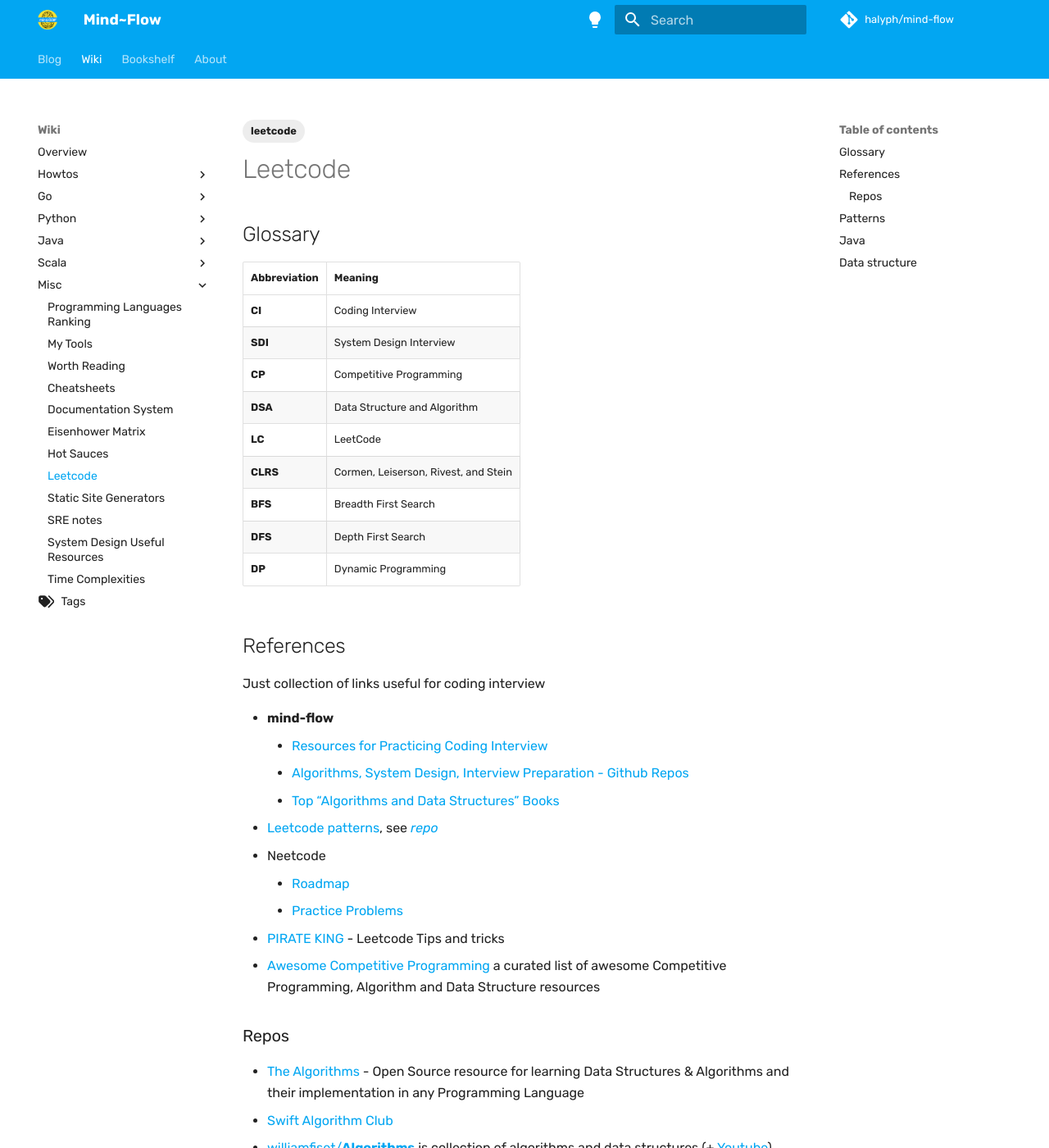
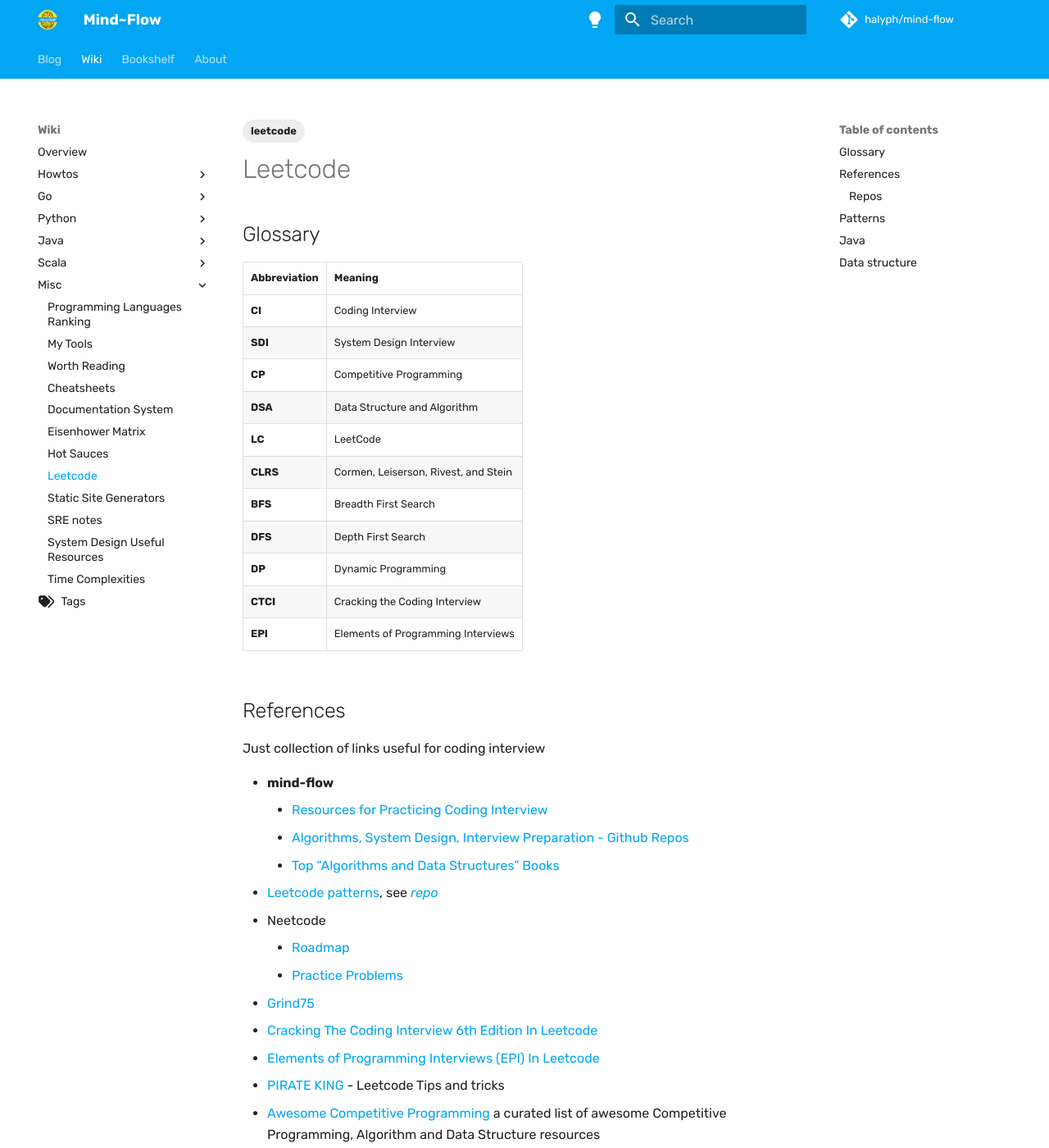
Before and after one commit to halyph/mind-flow, an MkDocs documentation site: the page built from docs/wiki/misc/leetcode.md, in a window 1280 px wide and 1400 px high. Shown: the whole window at 82% size. Built offline with MkDocs 1.6.1 and Material for MkDocs 9.7.7, drawn with Linux system fonts in a browser that asks for light colours; some web fonts are replaced; comment, search, counter and statistics services are not loaded.

Commit message:
upd leetcode.md

```diff
--- a/docs/wiki/misc/leetcode.md
+++ b/docs/wiki/misc/leetcode.md
@@ -9,15 +9,17 @@ tags:
 
 Abbreviation | Meaning |
 -|-
-**CI**  | Coding Interview
-**SDI** | System Design Interview
-**CP**  | Competitive Programming
-**DSA** | Data Structure and Algorithm
-**LC**  | LeetCode
+**CI**   | Coding Interview
+**SDI**  | System Design Interview
+**CP**   | Competitive Programming
+**DSA**  | Data Structure and Algorithm
+**LC**   | LeetCode
 **CLRS** | Cormen, Leiserson, Rivest, and Stein
-**BFS** | Breadth First Search
-**DFS** | Depth First Search
-**DP**  | Dynamic Programming
+**BFS**  | Breadth First Search
+**DFS**  | Depth First Search
+**DP**   | Dynamic Programming
+**CTCI** | Cracking the Coding Interview
+**EPI**  | Elements of Programming Interviews
 
 ## References
 
@@ -31,6 +33,9 @@ Just collection of links useful for coding interview
 - Neetcode
   - [Roadmap](https://neetcode.io/roadmap)
   - [Practice Problems](https://neetcode.io/practice)
+- [Grind75](https://www.techinterviewhandbook.org/grind75)
+- [Cracking The Coding Interview 6th Edition In Leetcode](https://leetcode.com/discuss/general-discussion/1152824/cracking-the-coding-interview-6th-edition-in-leetcode)
+- [Elements of Programming Interviews (EPI) In Leetcode](https://github.com/slgriff/EPI-to-LC)
 - [PIRATE KING](https://www.piratekingdom.com/) - Leetcode Tips and tricks
 - [Awesome Competitive Programming ](https://github.com/lnishan/awesome-competitive-programming) a curated list of awesome Competitive Programming, Algorithm and Data Structure resources
 
```
